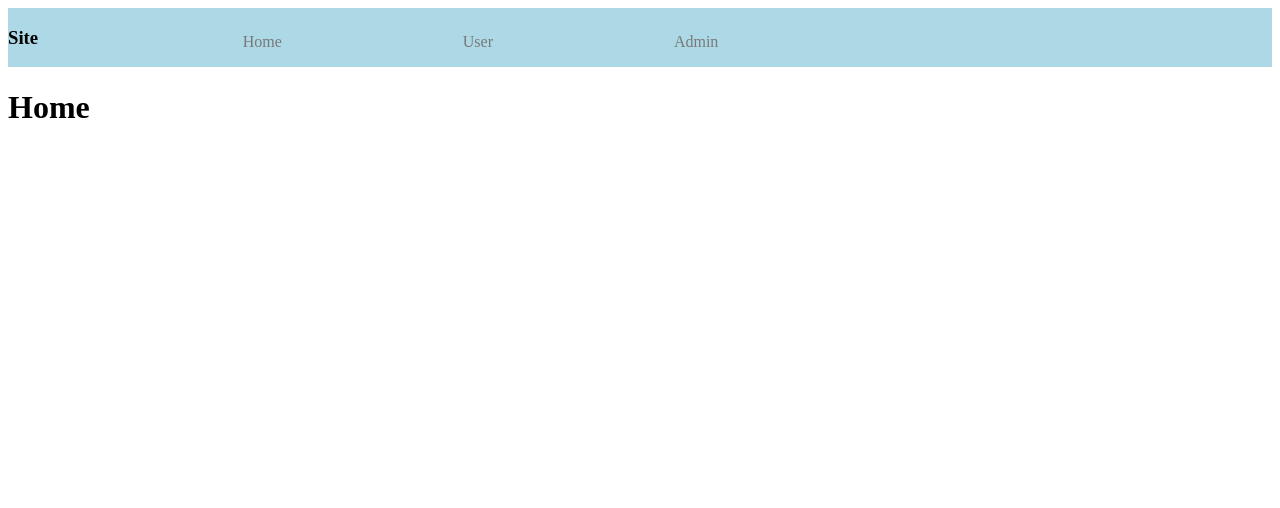
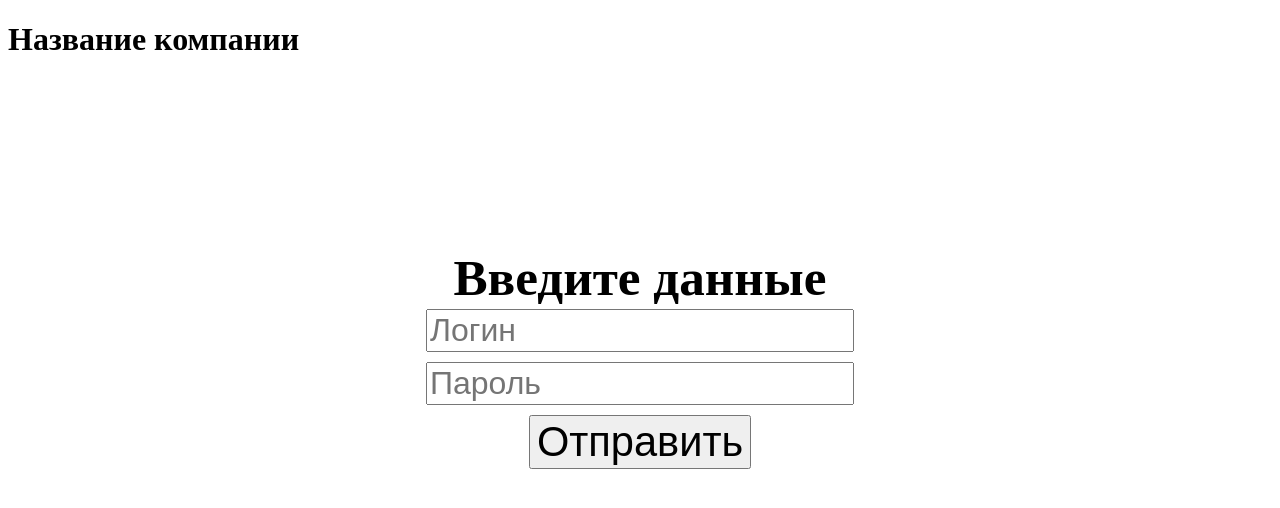
Before and after one commit to JustAdustie/FlaskPrikol, a Flask app: page / in a window 1280 px wide. Shown: the top 508 px of the page. Run offline with Flask 2, Linux system fonts and the light colour scheme.

Commit message:
dbupdate

```diff
--- a/FlaskDBandSite/main.py
+++ b/FlaskDBandSite/main.py
@@ -1,24 +1,60 @@
-from flask import Flask, render_template, url_for
+from flask import Flask, render_template, url_for,request, redirect
 from flask_sqlalchemy import SQLAlchemy
 
 app = Flask(__name__)
-app.config['SQLACHEMY_DATABASE_URI'] = ''
-
-@app.route('/')
-@app.route('/home')
-def index():
-    return render_template("index.html")
+app.config['SQLALCHEMY_DATABASE_URI'] = 'sqlite:///main.db'
+app.config['SQLALCHEMY_TRACK_MODIFICATIONS'] = False
+db = SQLAlchemy(app)
 
 
-@app.route('/about')
-def about():
-    return render_template("about.html")
+class Auth(db.Model):
+    login = db.Column(db.String(), primary_key=True, nullable=False)
+    password = db.Column(db.String(), primary_key=True, nullable=False)
+
+    def __repr__(self):
+        return '<Auth %r>' % self.login
+
+    def __repr__(self):
+        return '<Auth %r>' % self.password
 
 
-@app.route('/user/<string:name>/<int:id>')
-def user(name, id):
-    return render_template("admin.html")
+class CardAuth(db.Model):
+    id = db.Column(db.String(), primary_key=True, nullable=False)
 
+    def __repr__(self):
+        return '<CardAuth %r>' % self.id
+
+
+@app.route('/', methods=['POST', 'GET'])
+def index():
+    if request.method == "POST":
+        login = request.form['login']
+        password = request.form['password']
+        auth = Auth(login=login, password=password)
+
+        try:
+            db.session.add(auth)
+            db.session.commit()
+            return redirect('/')
+        except:
+            return "Logging error."
+    else:
+        return render_template("index.html")
+
+
+@app.route('/guard')
+def guard():
+    return render_template("guard.html")
+
+
+@app.route('/admin')
+def admin():
+    all_auth = Auth.query.order_by(Auth.login).all()
+    return render_template("admin.html", allauth=all_auth)
+
+
+#@app.route('/admin/<string:login><string:password>/delete')
+#def authdelete(login, password):
 
 if __name__ == "__main__":
     app.run(debug=True)
--- a/FlaskDBandSite/static/css/main.css
+++ b/FlaskDBandSite/static/css/main.css
@@ -1,27 +1,36 @@
-.header {
-    max-width: 100%;
-    min-height: 50px;
-    background-color: lightblue;
-    margin: auto;
+.auth_title {
+    font-size: 160%;
+    margin-bottom: -8px;
+}
+.auth {
+    text-align: center;
+    margin-top: 15%;
+    font-size: 200%;
+}
+.input_field {
+    min-width: 25%;
+    font-size: 100%;
+    margin-top: 10px;
+}
+.input_button {
+    color: black;
+    font-size: 130%;
+    margin-top: 10px;
+}
+.input_button:hover {
+    color:black;
+    background-color:darkgrey;
+}
+.authList_title {
+    max-width: 40%;
+    text-align: center;
+}
+.authList_info {
     display: flex;
-    justify-content: space-around:
+    justify-content: space-around;
+    margin-right: 50%;
 }
-.header_links {
-    min-width: 70%;
-    max-width: 90%
-    padding-left: 10%;
-    padding-top: 2%;
-    text-align: center;
-    justify-content: space-around:
+.authTable {
+    margin-left: 4%;
+    font-size: 120%;
 }
-.header_link {
-    margin-left: 10%;
-    margin-right: 10%;
-
-    color: #787978;
-    text-decoration: none;
-}
-.header_link:hover {
-    color:#545454;
-    text-decoration: underline;
-}
--- a/FlaskDBandSite/templates/base.html
+++ b/FlaskDBandSite/templates/base.html
@@ -6,14 +6,6 @@
     <link rel="stylesheet" href="{{ url_for('static', filename='css/main.css') }}">
 </head>
 <body>
-    <header class="header">
-        <div class="header_name"><h3>Site</h3></div>
-        <div class="header_links">
-            <a href="/" class="header_link">Home</a>
-            <a href="/about" class="header_link">User</a>
-            <a href="/user/Bob/35" class="header_link">Admin</a>
-        </div>
-    </header>
 {% block body %}{% endblock %}
 </body>
 </html>
--- a/FlaskDBandSite/templates/index.html
+++ b/FlaskDBandSite/templates/index.html
@@ -5,5 +5,13 @@ Main Page
 {% endblock %}
 
 {% block body %}
-<h1>Home</h1>
+<h1>Название компании</h1>
+<div class="auth">
+    <h3 class="auth_title">Введите данные</h3>
+    <form method="post">
+        <input type="text" name="login" id="login" class="input_field" placeholder="Логин"><br>
+        <input type="password" name="password" id="password" class="input_field" placeholder="Пароль"><br>
+        <input type="submit" class="input_button" value="Отправить">
+    </form>
+</div>
 {% endblock %}
```
Also changed, not shown: FlaskDBandSite/templates/admin.html (+14 -1 lines), FlaskDBandSite/templates/guard.html (added, +9 -0 lines), FlaskDBandSite/main.db (added).
